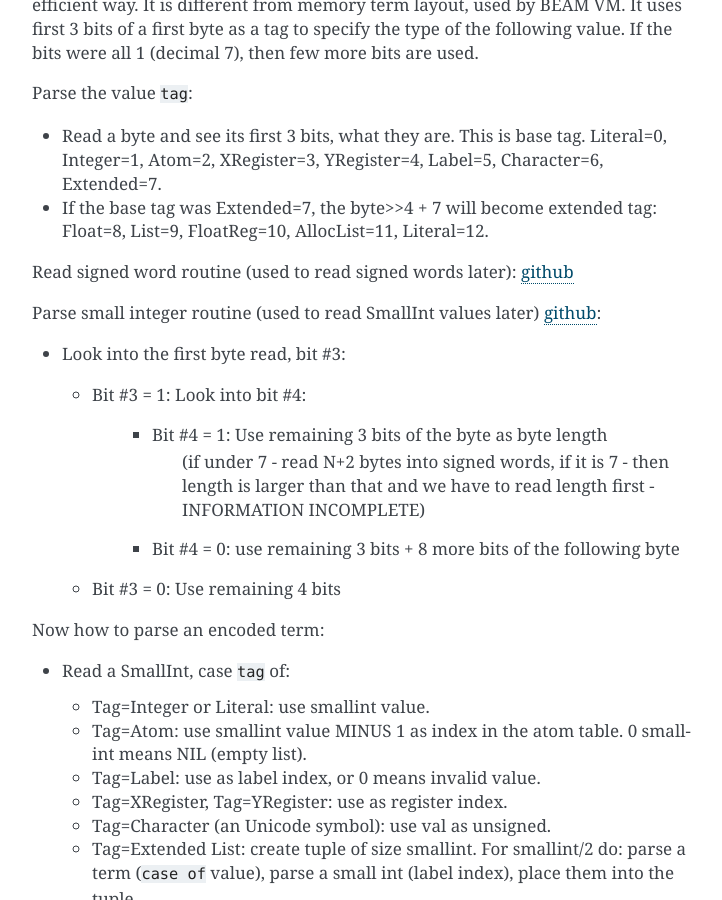
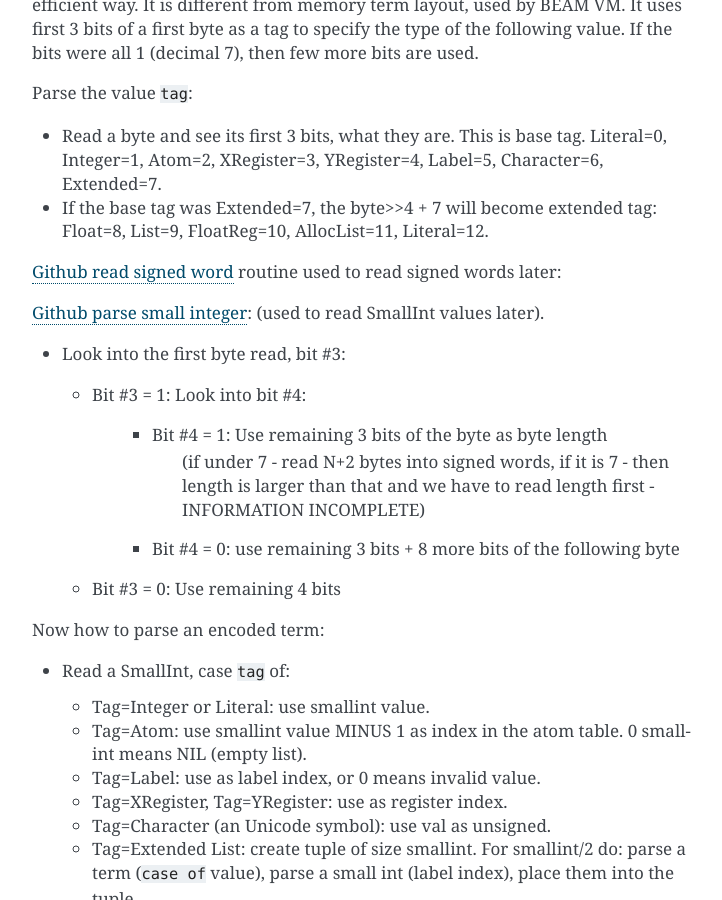
Before and after one commit to kvakvs/beam-wisdoms, a Sphinx documentation site: the page built from docs/source/indepth-beam-file.rst, in a window 1280 px wide and 900 px high, scrolled down 3227 px. Shown: the whole window, without its empty margins (388-1110 px from the left). Built offline with Sphinx 7.4.7, drawn with Linux system fonts in a browser that asks for light colours.

```diff
--- a/docs/source/_templates/layout.html
+++ b/docs/source/_templates/layout.html
@@ -3,7 +3,7 @@
 {% block sidebarlogo %}
 <div style="margin-bottom:16px;">
     <a href="http://beam-wisdoms.clau.se/" alt="Wisdoms Home Page"
-    title="Return to the Home Page"><img src="_static/bw_logo.png" width="200"></a>
+    title="Return to the Home Page"><img src="_static/img/bw_logo.png" width="200"></a>
 </div>
 {{ super() }}
 {% endblock %}
--- a/docs/source/beam-file.rst
+++ b/docs/source/indepth-beam-file.rst
@@ -163,13 +163,13 @@ Parse the value ``tag``:
 *   If the base tag was Extended=7, the byte>>4 + 7 will become extended tag:
     Float=8, List=9, FloatReg=10, AllocList=11, Literal=12.
 
-Read signed word routine (used to read signed words later):
-`github <https://github.com/kvakvs/gluonvm/blob/master/emulator/src/beam_loader.cpp#L513-L533>`_
+`Github read signed word <https://github.com/kvakvs/gluonvm/blob/master/emulator/src/beam_loader.cpp#L513-L533>`_
+routine used to read signed words later:
 
 .. _beam-parse-smallint:
 
-Parse small integer routine (used to read SmallInt values later)
-`github <https://github.com/kvakvs/gluonvm/blob/master/emulator/src/beam_loader.cpp#L535-L555>`_:
+`Github parse small integer <https://github.com/kvakvs/gluonvm/blob/master/emulator/src/beam_loader.cpp#L535-L555>`_:
+(used to read SmallInt values later).
 
 *   Look into the first byte read, bit #3:
 
```
Also changed, not shown: docs/source/eli5-process-heap.rst (+3 -3 lines), docs/source/indepth-memory-layout.rst (renamed from docs/source/memory-layout.rst, +8 -0 lines), docs/source/index.rst (+5 -5 lines), docs/source/_static/img/bw_logo.png (renamed from docs/source/_static/bw_logo.png), docs/source/_static/img/memory-layout-immed.png (added), docs/source/_static/img/memory-layout-list.png (added), docs/source/indepth-beam-instructions.rst (renamed from docs/source/beam-instructions.rst), docs/source/indepth-data-sizes.rst (renamed from docs/source/data-sizes.rst), docs/source/indepth-heap-layout.rst (renamed from docs/source/heap-layout.rst).
